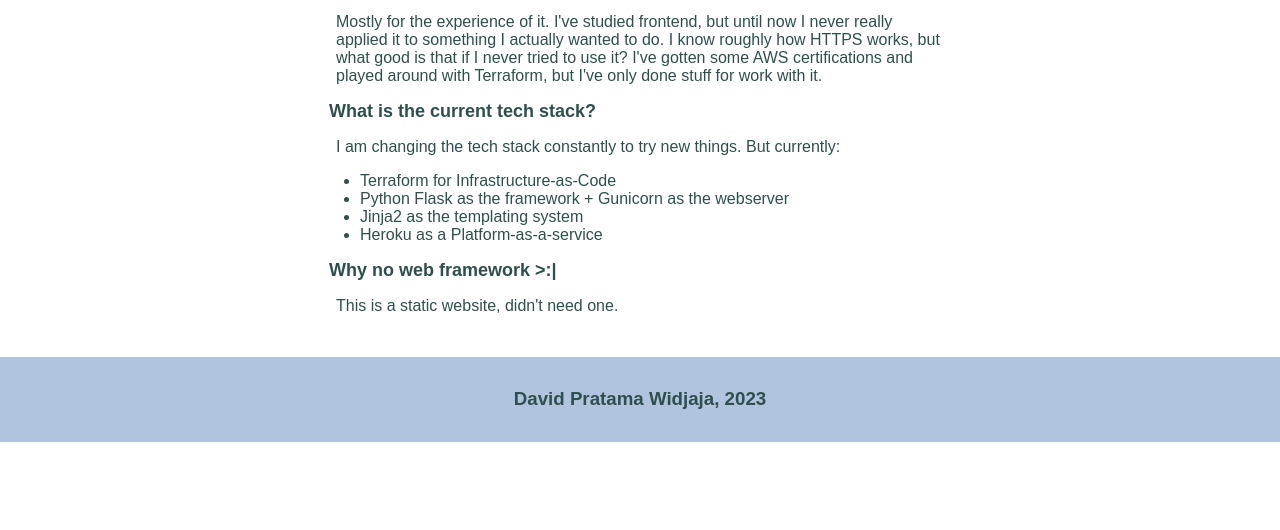
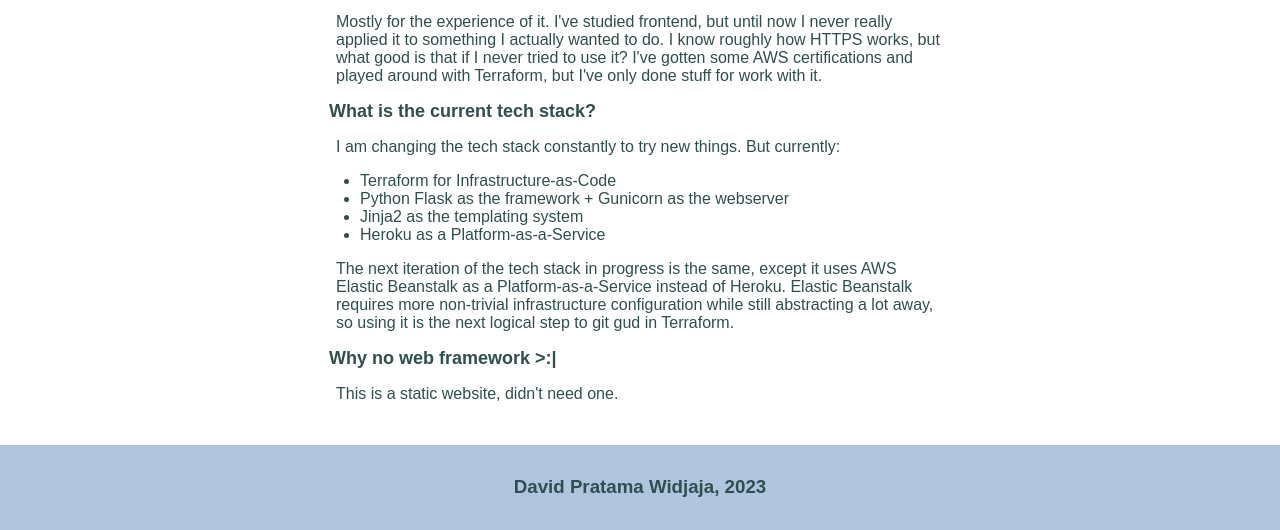
Before and after one commit to DavidWidjaja-137/personal-website, a Flask app: page /blogs/blog-1 in a window 1280 px wide. Shown: the part 711-1241 px from the top of the page. Before the commit the page ends 1153 px from the top, so only its background shows below. Run offline with Flask 3, Linux system fonts and the light colour scheme.

Commit message:
Got personal website running on both heroku and aws elastic beanstalk, with terraform

```diff
--- a/main.py
+++ b/main.py
@@ -15,3 +15,6 @@
 def blogs(blogname):
 
     return render_template(f'blogs/{blogname}.html')
+
+if __name__ == '__main__':
+    app.run(host='0.0.0.0')
--- a/static/style/style.css
+++ b/static/style/style.css
@@ -26,6 +26,8 @@
     background-color: white;
     padding-top: 2vw;
     padding-bottom: 2vw;
+    padding-left: 5vw;
+    padding-right: 5vw;
     flex: 1 0 auto;
 }
 
--- a/templates/blogs/blog-1.html
+++ b/templates/blogs/blog-1.html
@@ -45,10 +45,15 @@
             <li>Terraform for Infrastructure-as-Code</li>
             <li>Python Flask as the framework + Gunicorn as the webserver</li>
             <li>Jinja2 as the templating system</li>
-            <li>Heroku as a Platform-as-a-service</li>
+            <li>Heroku as a Platform-as-a-Service</li>
         </ul>
+        <p>The next iteration of the tech stack in progress is the same, except it uses AWS
+            Elastic Beanstalk as a Platform-as-a-Service instead of Heroku. Elastic Beanstalk
+            requires more non-trivial infrastructure configuration while still abstracting a
+            lot away, so using it is the next logical step to git gud in Terraform.
+        </p>
         <h2>Why no web framework >:| </h2>
-        <p>This is a static website, didn't need one.</p>
+        <p>This is a static website, didn't need one. </p>
 
     </div>
 {% endblock %}
```
Also changed, not shown: templates/blogs/blog-2.html (+18 -8 lines), 3 other files.
